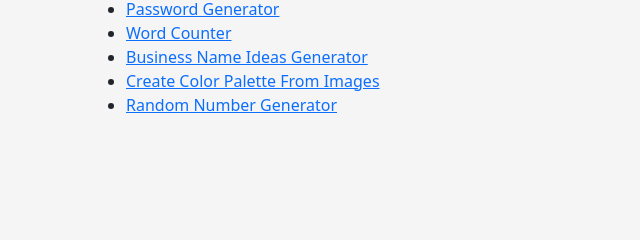
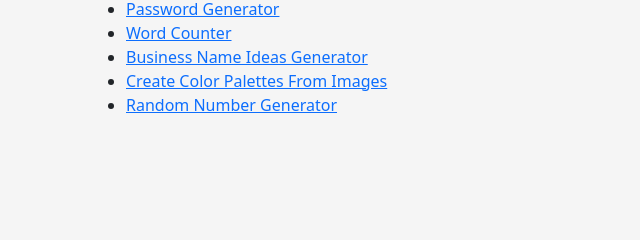
Before and after one commit to NoelDj/deployment, an Astro site: page / in a window 1280 px wide. Shown: the part 263-503 px from the top of the page, 0-640 px from the left. Built offline with nearby package versions, Linux system fonts and the light colour scheme; Astro itself is replaced by a stand-in of ours.

Commit message:
text update

```diff
--- a/src/pages/index.astro
+++ b/src/pages/index.astro
@@ -19,7 +19,7 @@ import Layout from "../layouts/Layout.astro";
 					<a href="business-name-generator-ideas">Business Name Ideas Generator</a>
 				</li>
 				<li>
-					<a href="color-palette-from-images">Create Color Palette From Images</a>
+					<a href="color-palette-from-images">Create Color Palettes From Images</a>
 				</li>
 				<li>
 					<a href="random-number-generator">Random Number Generator</a>
```
